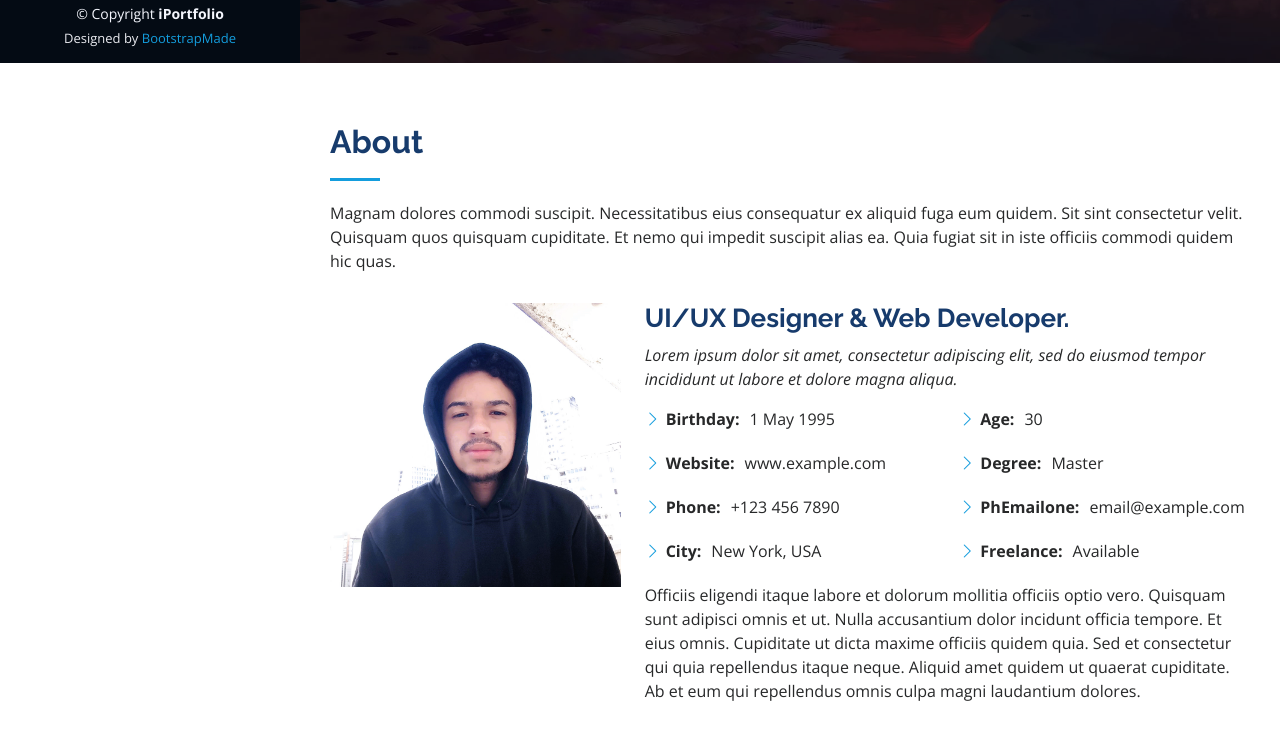
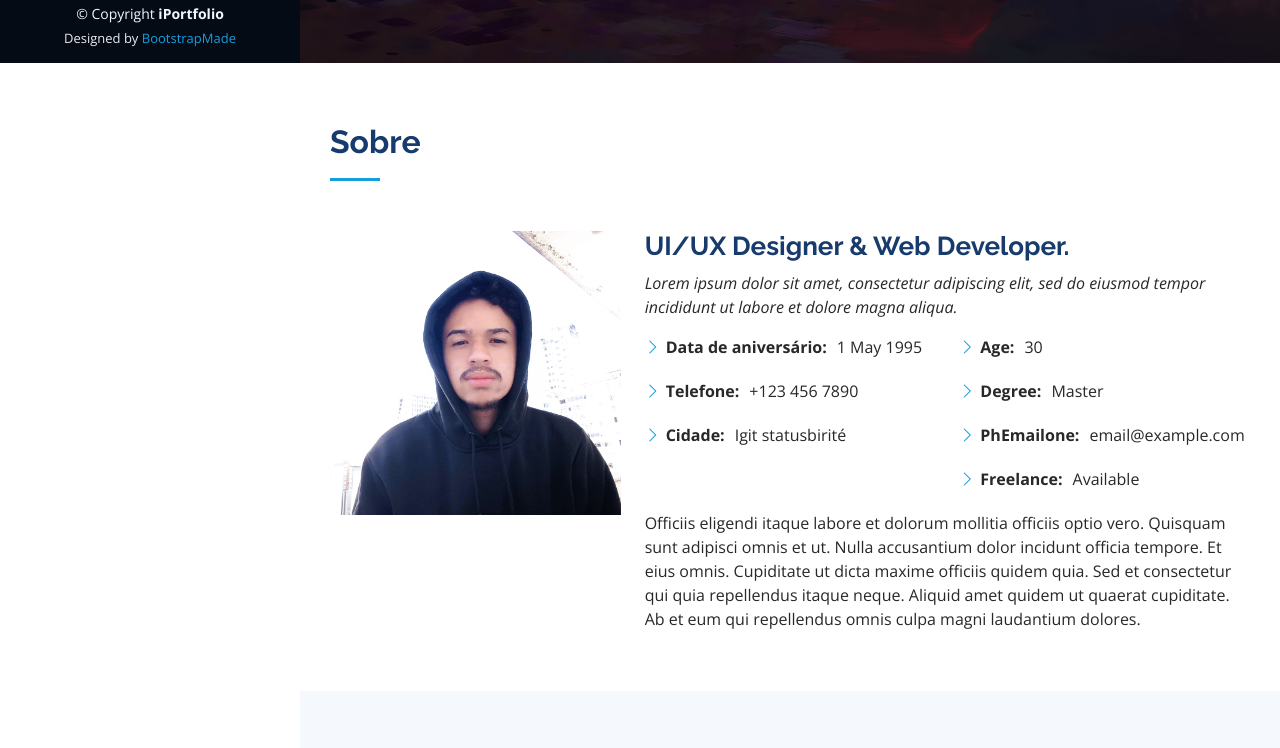
Before and after one commit to danielvvitorio/Portifolio, a plain HTML site: page iPortfolio/index.html in a window 1280 px wide. Shown: the part 737-1485 px from the top of the page. Drawn offline with nearby package versions, Linux system fonts and the light colour scheme.

Commit message:
Correção de número de telefone

```diff
--- a/iPortfolio/index.html
+++ b/iPortfolio/index.html
@@ -84,8 +84,7 @@
       <div class="container">
 
         <div class="section-title">
-          <h2>About</h2>
-          <p>Magnam dolores commodi suscipit. Necessitatibus eius consequatur ex aliquid fuga eum quidem. Sit sint consectetur velit. Quisquam quos quisquam cupiditate. Et nemo qui impedit suscipit alias ea. Quia fugiat sit in iste officiis commodi quidem hic quas.</p>
+          <h2>Sobre</h2>
         </div>
 
         <div class="row">
@@ -101,10 +100,9 @@
             <div class="row">
               <div class="col-lg-6">
                 <ul>
-                  <li><i class="bi bi-chevron-right"></i> <strong>Birthday:</strong> <span>1 May 1995</span></li>
-                  <li><i class="bi bi-chevron-right"></i> <strong>Website:</strong> <span>www.example.com</span></li>
-                  <li><i class="bi bi-chevron-right"></i> <strong>Phone:</strong> <span>+123 456 7890</span></li>
-                  <li><i class="bi bi-chevron-right"></i> <strong>City:</strong> <span>New York, USA</span></li>
+                  <li><i class="bi bi-chevron-right"></i> <strong>Data de aniversário:</strong> <span>1 May 1995</span></li>
+                  <li><i class="bi bi-chevron-right"></i> <strong>Telefone:</strong> <span>+123 456 7890</span></li>
+                  <li><i class="bi bi-chevron-right"></i> <strong>Cidade:</strong> <span>Igit statusbirité</span></li>
                 </ul>
               </div>
               <div class="col-lg-6">
@@ -331,7 +329,7 @@
               <div class="phone">
                 <i class="bi bi-phone"></i>
                 <h4>Call:</h4>
-                <p>+1 5589 55488 55s</p>
+                <p>31 9 8888-8888</p>
               </div>
               <iframe src="https://www.google.com/maps/embed?pb=!1m18!1m12!1m3!1d59974.64861990515!2d-44.11033343276742!3d-20.033030232660014!2m3!1f0!2f0!3f0!3m2!1i1024!2i768!4f13.1!3m3!1m2!1s0xa6b8c4ee8a899f%3A0x93800f22d3e08082!2zSWJpcml0w6ksIE1H!5e0!3m2!1spt-BR!2sbr!4v1694485299905!5m2!1spt-BR!2sbr" frameborder="0" style="border:0; width: 100%; height: 290px;" allowfullscreen></iframe>
             </div>
```
